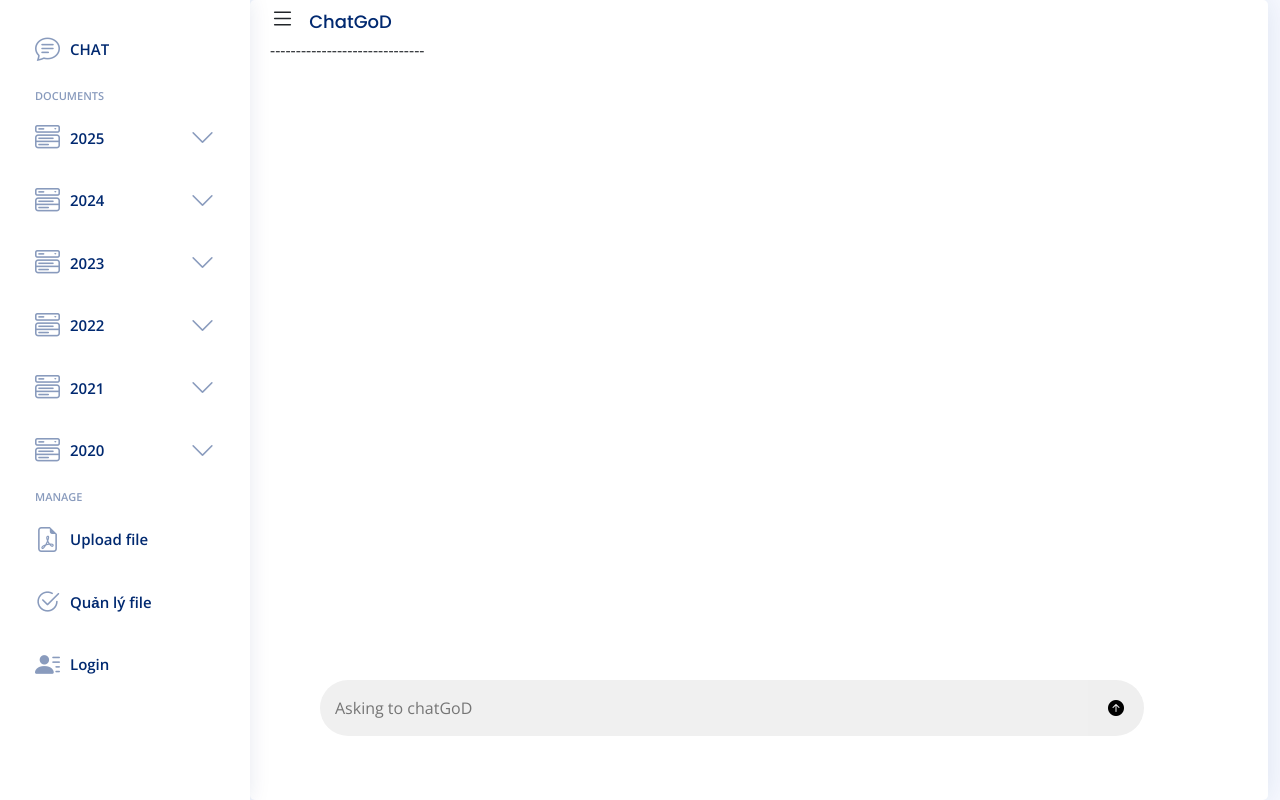
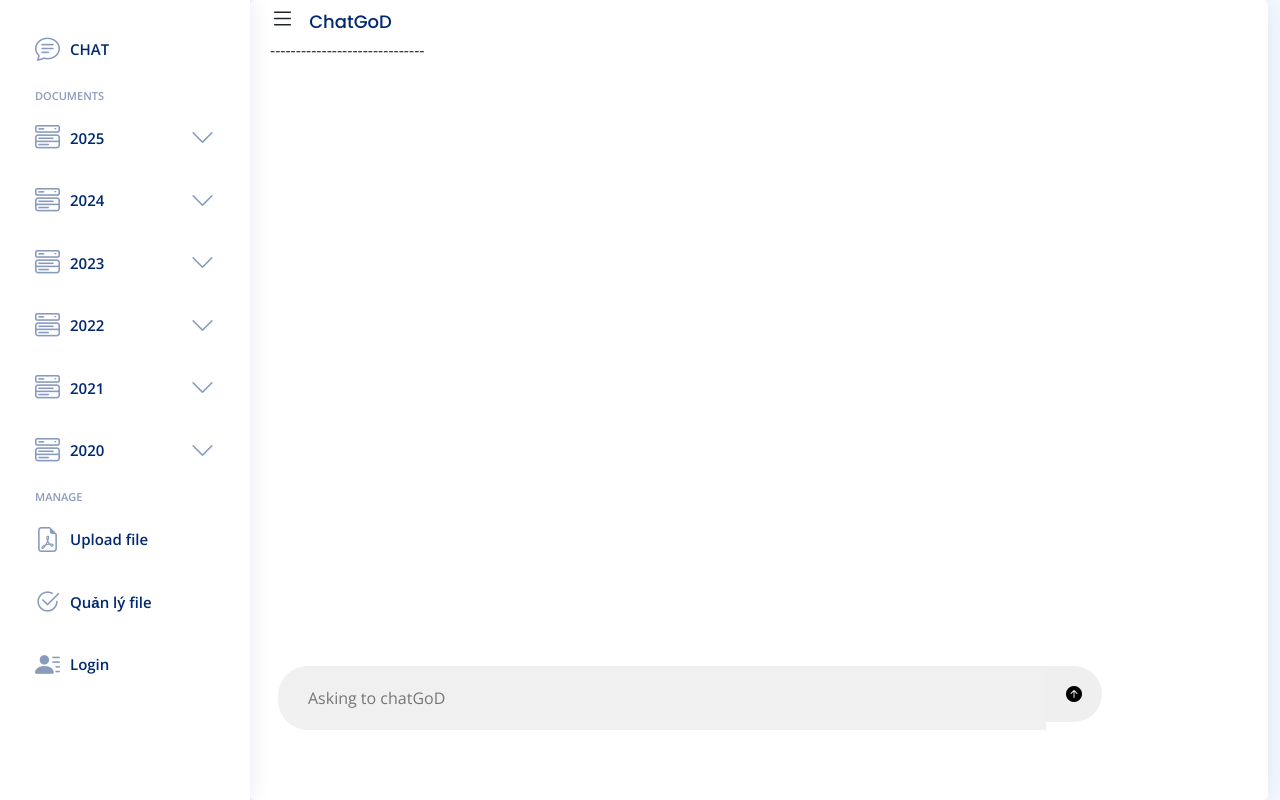
Before and after one commit to tugintothenight/chatbot, a Django app: template home/templates/home/chatGoD.html in a window 1280 px wide. Run offline with Django 3.2, Linux system fonts and the light colour scheme; the template is opened without the code that fills it, so the values that code supplies are empty; some libraries are stand-ins or nearby versions.

Commit message:
chỉnh lại giao diện chat

```diff
--- a/home/static/css/styleGoD.css
+++ b/home/static/css/styleGoD.css
@@ -243,16 +243,21 @@ h6 {
 
 .card-foot {
 	display: flex;
+	position: fixed;
+	bottom: 50px;
+    left: 50px;
+    width: 100%;
+    text-align: center;
 	justify-content: center;
-	padding: 0 0px 10px 0px;
+	padding: 0 0px 0px 0px;
 
 }
 
 .chat-input {
 	width: 60vw;
-	height: 7vh;
-	padding-left: 15px;
-	margin-bottom: 30px;
+	height: 8vh;
+	padding-left: 30px;
+	margin-bottom: 20px;
 	border-radius: 30px 0 0 30px ;
 	background-color: #F0F0F0;
 	border: 1px;
--- a/home/templates/home/chatGoD.html
+++ b/home/templates/home/chatGoD.html
@@ -5,7 +5,7 @@
 {% block content %}
 
 
-            <div class="card-foot" style="position: fixed; bottom: 3%; left: 25%;">
+            <div class="card-foot" >
               <input class="chat-input" type="text" placeholder="Asking to chatGoD" >
 			  <button class="bi bi-arrow-up-circle-fill but"></button>
             </div>
```
